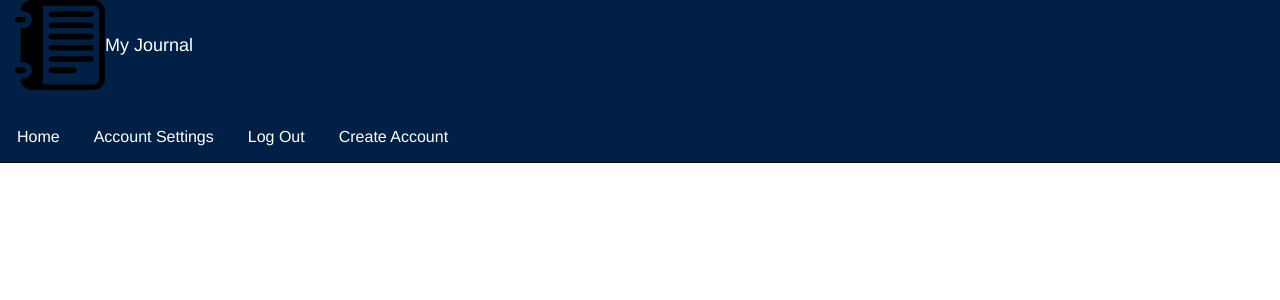
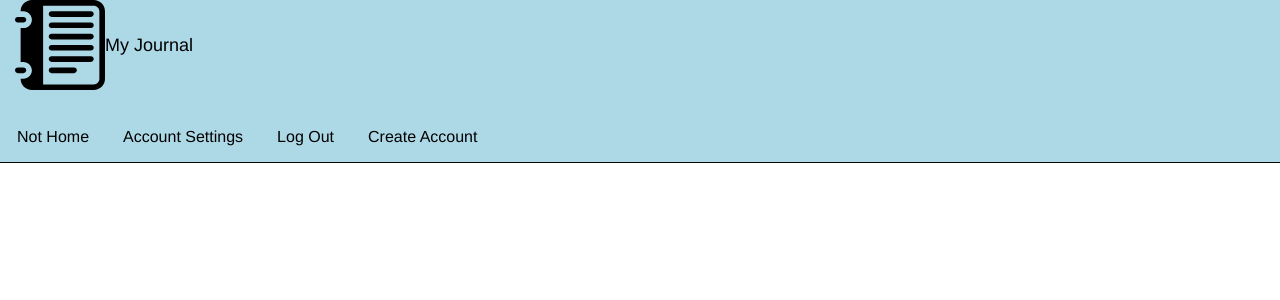
Before and after one commit to w-jiang/LumoHacksCSSS, a Python web app: template application/templates/index.html in a window 1280 px wide. Shown: the top 300 px of the page. Run offline with Jinja, Linux system fonts and the light colour scheme; the template is opened without the code that fills it, so the values that code supplies are empty; some libraries are stand-ins or nearby versions.

Commit message:
changed header color

```diff
--- a/application/templates/header.html
+++ b/application/templates/header.html
@@ -28,30 +28,30 @@
         }
 
         .header {
-            background-color: #002145;
+            background-color: #ADD8E6;
         }
 
         .nav {
-            background-color: #002145;
+            background-color: #ADD8E6;
         }
 
         .navbar {
-            background-color: #002145;
+            background-color: #ADD8E6;
         }
 
         .navbar-collapse {
-            background-color: #002145;
+            background-color: #ADD8E6;
         }
 
         .nav.navbar-nav li a {
-            color: white;
+            color: black;
         }
         .nav.navbar-nav li a:hover {
             color: lightgray;
         }
 
         .navbar-inverse .navbar-brand {
-            color: white;
+            color: black;
         }
 
         ul {
@@ -128,7 +128,7 @@
         <div class="collapse navbar-collapse" id="navigationbar">
                 <ul class="nav navbar-nav">
                     <li role="presentation">
-                        <a href="/">Home</a>
+                        <a color="black" href="/">Not Home</a>
                     </li>
                     <li role="presentation">
                         <a href="/accountSettings">Account Settings</a>
```
Also changed, not shown: application/static/Logo1.svg (deleted), static/Logo3.svg (deleted).
